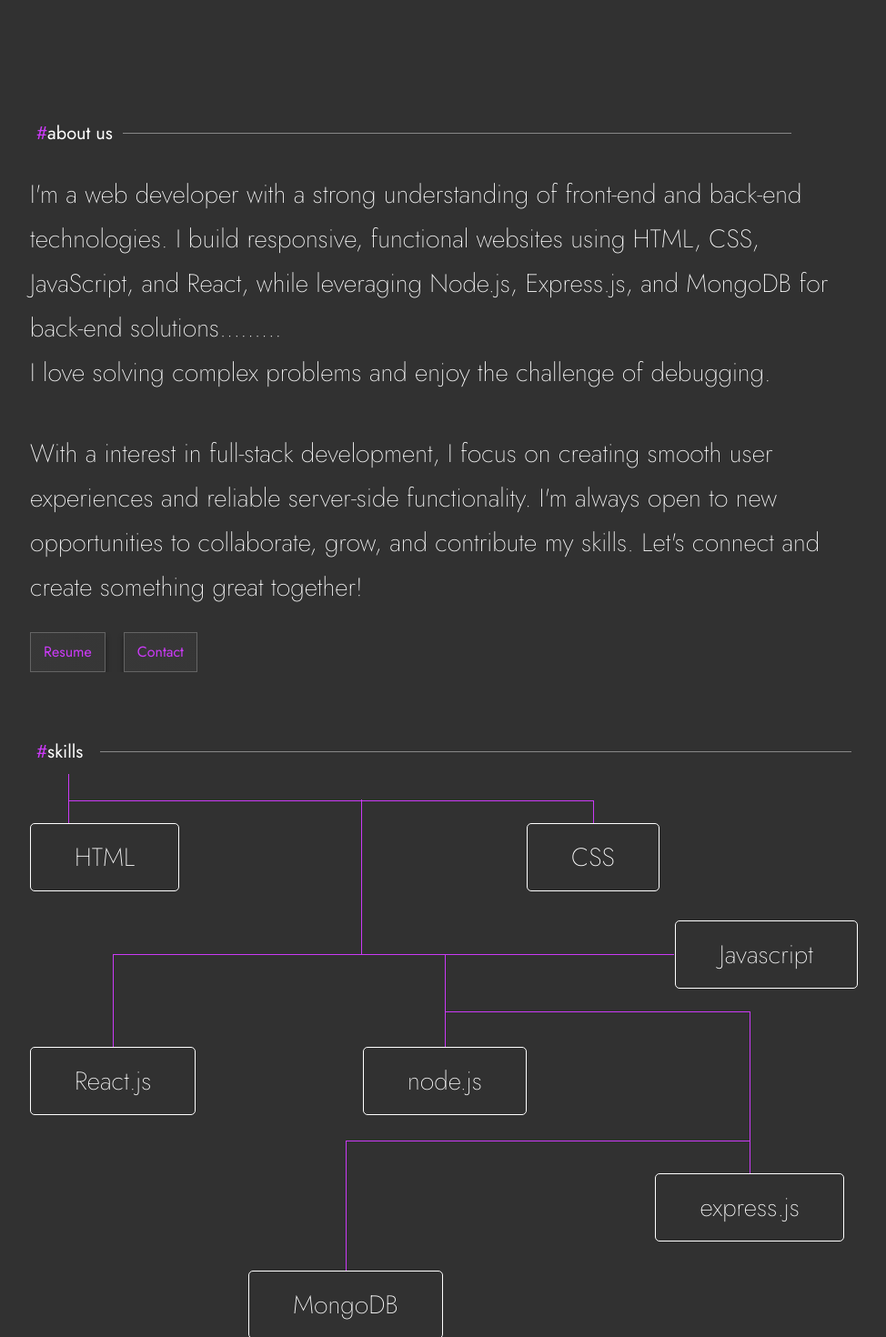
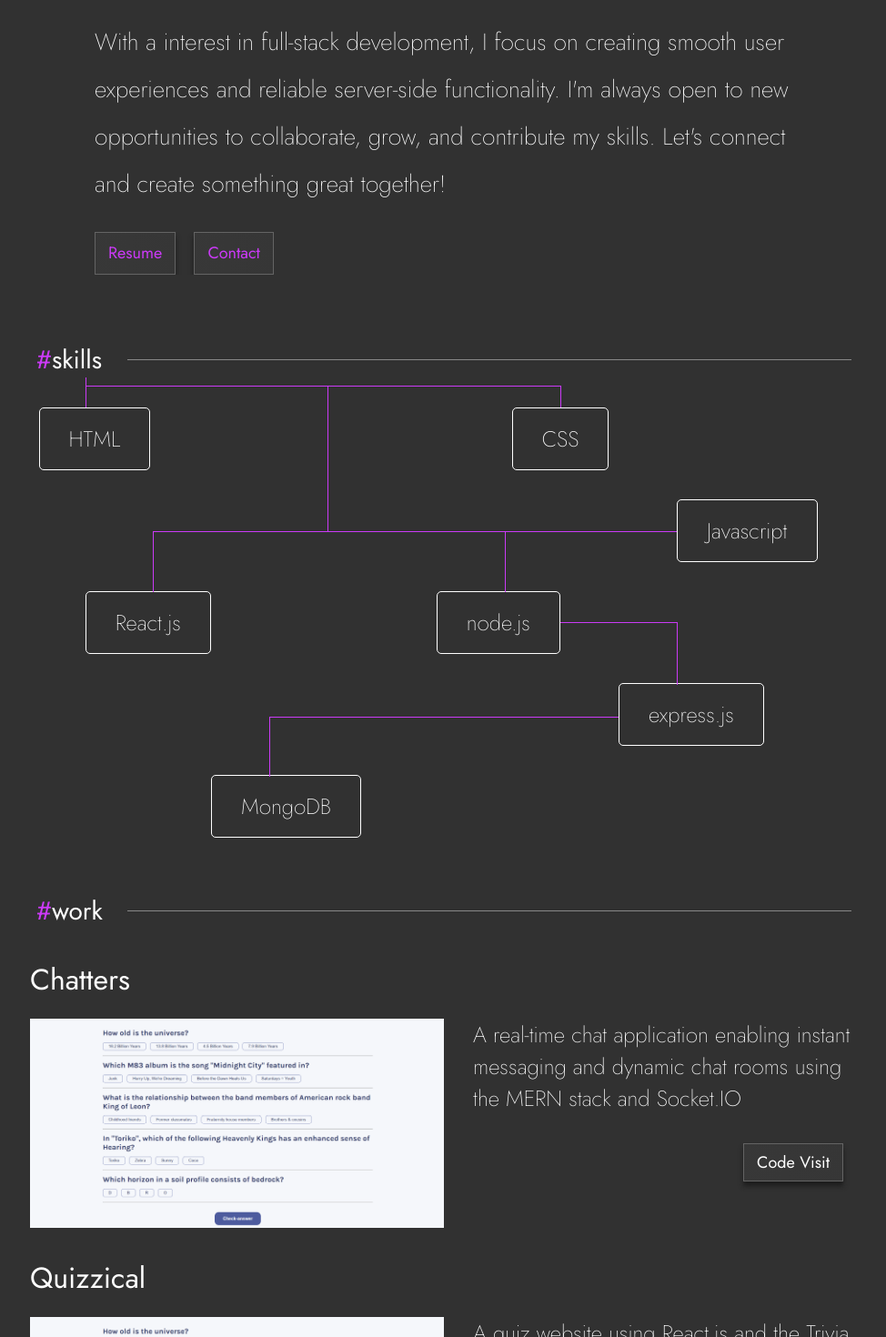
Before and after one commit to piyush-gangrade/portfolio, a React (Vite) app: page / in a window 1280 px wide. Shown: the part 940-2410 px from the top of the page at 91% size, without its empty margins (152-1126 px from the left). Built offline with nearby package versions, Linux system fonts and the light colour scheme.

Commit message:
change skill design and responsive for laptop

```diff
--- a/src/components/about/About.jsx
+++ b/src/components/about/About.jsx
@@ -16,7 +16,7 @@ export default function About() {
             </div>
             <div className="about-container">
                 <div className="about-text">
-                    <span>I'm a web developer with a strong understanding of front-end and back-end technologies. I build responsive, functional websites using HTML, CSS, JavaScript, and React, while leveraging Node.js, Express.js, and MongoDB for back-end solutions.{readMore?"":"........"}</span>
+                    <span>I'm a web developer with a strong understanding of front-end and back-end technologies. I build responsive, functional websites using HTML, CSS, JavaScript, and React, while leveraging Node.js, Express.js, and MongoDB for back-end solutions.<span className={`dots ${readMore?"dots-expended":""}`}>........</span></span>
                     <div className={`hidden-text ${readMore?"expended":""}`}>
                         <span>I love solving complex problems and enjoy the challenge of debugging.</span>
                         <span className="about-para">With a interest in full-stack development, I focus on creating smooth user experiences and reliable server-side functionality. I'm always open to new opportunities to collaborate, grow, and contribute my skills. Let's connect and create something great together!</span>
--- a/src/components/about/about.css
+++ b/src/components/about/about.css
@@ -15,6 +15,19 @@
     margin-top: 1.25rem;
 }
 
+.dots{
+    display: inline-block;
+    height: 17px;
+    max-width: 5rem;
+    transition: max-width 1s;
+    overflow: hidden;
+}
+
+.dots-expended{
+    max-width: 0;
+    transition: max-width 0.5s;
+}
+
 .hidden-text,
 .hidden-btn{
     display: inline-block;
@@ -22,6 +35,7 @@
     overflow: hidden;
     transition: max-height 0.5s;
 }
+
 
 .expended{
     max-height: 20rem;
@@ -58,12 +72,16 @@
     }
 
     .about-text{
-        font-size: 1.125rem;
+        font-size: 1.25rem;
+    }
+
+    .dots{
+        min-width: 0;
     }
 
     .hidden-text,
     .hidden-btn{
-        max-height: 20rem;
+        max-height: unset;
     }
 
     .read-btn-cnt{
@@ -71,48 +89,37 @@
     }
 }
 
-@media (min-width: 1180px) {
+@media (min-width: 769px) {
     #about > .heading::before{
-        width: 82%;
+        left: 125px;
     }
 
     .about-container{
-        width: 910px;
-        margin: 1.75rem auto 4rem;
-        line-height: 1.75;
+        width: 65%;
     }
 
     .about-text{
-        font-size: 1.75rem;
+        font-size: 1.5rem;
+        line-height: 1.5;
+
+    }
+}
+
+@media (min-width: 1080px) {
+    #about > .heading::before{
+        left: 125px;
+    }
+
+    .about-container{
+        width: 60%;
+    }
+
+    .about-text{
+        font-size: 1.625rem;
+        line-height: 2;
     }
 
     .about-para{
-        margin-top: 2.5rem;
-    }
-
-    .hidden-text,
-    .hidden-btn{
-        max-height: 20rem;
-    }
-
-    .expended{
-        max-height: 20rem;
-        transition: max-height 2s;
-    }
-
-    .read-btn-cnt{
-        display: none;
-    }
-
-    .hidden-btn{
-        margin-top: 0.625rem;
-    }
-
-    .hidden-btn a{
-        text-decoration: none;
-    }
-
-    .resume-btn{
-        margin-right: 1.25rem;
+        margin-top: 2rem;
     }
 }
--- a/src/components/skills/Skills.jsx
+++ b/src/components/skills/Skills.jsx
@@ -8,23 +8,17 @@ export default function Skills(){
                 <span className="heading-text" ><span className="purple">#</span>skills</span>
             </div>
             <div className="skill-container">
-                <ol className="skill-list level-1">
-                    <li className="skill skill-1">HTML</li>
-                    <li className="skill skill-2">CSS</li>
-                </ol>
-                <ol className="skill-list level-2">
-                    <li className="skill skill-3">Javascript</li>
-                </ol>
-                <ol className="skill-list level-3">
-                    <li className="skill skill-4">React.js</li>
-                    <li className="skill skill-5">node.js</li>
-                </ol>
-                <ol className="skill-list level-4">
-                    <li className="skill skill-6">express.js</li>
-                </ol>
-                <ol className="skill-list level-5">
-                    <li className="skill skill-7">MongoDB</li>
-                </ol>
+                <span className="level level-1"></span>
+                <div className="skill skill-1">HTML</div>
+                <div className="skill skill-2">CSS</div>
+                <span className="level level-2"></span>
+                <div className="skill skill-3">Javascript</div>
+                <span className="level level-3"></span>
+                <div className="skill skill-4">React.js</div>
+                <div className="skill skill-5">node.js</div>
+                <span className="level level-4"></span>
+                <div className="skill skill-6">express.js</div>
+                <div className="skill skill-7">MongoDB</div>
             </div>
         </div>
     </>
--- a/src/components/skills/skills.css
+++ b/src/components/skills/skills.css
@@ -1,223 +1,327 @@
 .skill-container{
-    width: 300px;
+    width: 80%;
     margin: 1.25rem auto 3.75rem;
-}
+    display: grid;
+    grid-template-columns: repeat(16, 1fr);
+    grid-template-rows: 1fr 1fr 1fr 1fr 1fr;
+    row-gap: 2rem;
+    justify-items: center;
+    position: relative;
+    }
 
-.skill-list{
-    margin-top: 0.625rem;
-    list-style-type: none;
-    position: relative;
-}
-
-.skill{
+    .skill{
     display: inline-block;
     font-weight: 200;
     padding: 0.5rem 1rem;
     border: 0.3px solid #FFFFFF;
     border-radius: 5px;
-    position: relative;
 }
 
-
-.skill::before,
-.skill::after{
+.level::before,
+.skill::before{
     content: '';
     background-color: #CB3AF7;
     position: absolute;
 }
 
+.level::before{
+    height: 0.2px;
+}
 
+.skill::before{
+    width: 0.2px;
+}
+
+/* first level skills */
 .level-1{
-    width: 76%;
-    display: flex;
-    justify-content: space-between;
+    grid-row-start: 1;
+    grid-column-start: 16;
+    grid-column-end: 17;
+}
+
+.level-1::before{
+    width: 44%;
+    bottom: 104%;
+    left: 19%;
+}
+
+.skill-1{
+    grid-row-start: 1;
+    grid-column-start: 1;
+    grid-column-end: 5;
+    justify-self: end;
 }
 
 .skill-1::before,
 .skill-2::before{
-    width: 0.2px;
-    bottom: 101%;
-    left: 50%;
+    bottom: 100%;
 }
 
 .skill-1::before{
-    height: 50%;
+    height: 6%;
+    left: 19%;
 }
 
-.skill-1::after{
-    width: 232%;
-    height: 0.2px;
-    bottom: 130%;
-    left: 50%;
+.skill-2{
+    grid-row-start: 1;
+    grid-column-start: 9;
+    grid-column-end: 13;
 }
 
 .skill-2::before{
-    height: 30%;
+    height: 4%;
+    left: 62.5%
 }
 
-.level-2,
-.level-4{
-    display: flex;
-    justify-content: end;
+/* second level skills */
+.level-2{
+    grid-row-start: 2;
+    grid-column-start: 1;
+    grid-column-end: 2;
 }
 
+.level-2::before{
+    width: 62.5%;
+    bottom: 71%;
+    right: 25%;
+}
 
-.level-2::before{
-    content: '';
-    background-color: #CB3AF7;
-    position: absolute;
-    width: 0.2px;
-    height: 200%;
-    bottom: 50%;
-    left: 40%;
+.skill-3{
+    grid-row-start: 2;
+    grid-column-start: 13;
+    grid-column-end: 17;
+    justify-self: start;
 }
 
 .skill-3::before{
-    width: 183%;
-    height: 0.2px;
-    bottom: 50%;
-    right: 101%;
+    height: 33%;
+    left: 37.5%;
+    bottom: 71%;
 }
 
+/* thrid level skills */
 .level-3{
-    width: 70%;
-    display: flex;
-    justify-content: space-between;
-    margin-top: 25px;
+    grid-row-start: 1;
+    grid-column-start: 16;
+    grid-column-end: 17;
+}
 
+.level-3::before{
+    width: 24.75%;
+    bottom: 61%;
+    left: 56.5%;
+}
+
+.skill-4{
+    grid-row-start: 3;
+    grid-column-start: 1;
+    grid-column-end: 5;
+    justify-self: end;
 }
 
 .skill-4::before,
 .skill-5::before{
-    width: 0.2px;
-    height: 114%;
-    bottom: 101%;
-    left: 50%;
+    height: 15%;
+    bottom: 56%;
 }
 
-.skill-5::after{
-    content: '';
-    background-color: #CB3AF7;
-    position: absolute;
-    width: 86%;
-    height: 0.2px;
-    bottom: 135%;
-    left: 50%;
+.skill-4::before{
+    left: 12.5%;
 }
 
-.level-4{
-    margin-top: 30px;
+.skill-5{
+    grid-row-start: 3;
+    grid-column-start: 7;
+    grid-column-end: 11;
+    justify-self: end;
 }
 
+.skill-5::before{
+    left: 56.5%;
+}
+
+/* fourth level skills */
+.level-4{
+    grid-row-start: 4;
+    grid-column-start: 1;
+    grid-column-end: 2;
+}
+
+.level-4::before{
+    width: 31.25%;
+    bottom: 28%;
+    right: 31.25%;
+}
 
 .skill-6{
-    margin-right: 15px;
+    grid-row-start: 4;
+    grid-column-start: 12;
+    grid-column-end: 16;
+    justify-self: start;
 }
 
 .skill-6::before{
-    width: 0.2px;
-    height: 214%;
-    bottom: 102%;
-    left: 50%;
+    height: 27%;
+    right: 18.75%;
+    bottom: 34%;
 }
 
-.skill-6::after{
-    content: '';
-    background-color: #CB3AF7;
-    position: absolute;
-    width: 134%;
-    height: 0.2px;
-    bottom: 135%;
-    right: 50%;
-}
-
+/* fivth level skills */
 .skill-7{
-    margin-left: 60px
+    grid-row-start: 5;
+    grid-column-start: 5;
+    grid-column-end: 9;
+    justify-self: start;
 }
 
 .skill-7::before{
-    width: 0.2px;
-    height: 160%;
-    bottom: 102%;
-    left: 50%;
+    height: 15.75%;
+    left: 37.5%;
+    bottom: 12.25%;
 }
 
-
-@media (min-width: 1180px) {
-
+@media (min-width: 426px) {
     .skill-container{
-        width: 910px;
-        margin: 4rem auto 6rem;
-    }
-
-    .skill-list{
-        margin-top: 2rem;
-        list-style-type: none;
-        position: relative;
+        margin: 2rem auto 3.75rem;
+        row-gap: 2rem;
     }
 
     .skill{
-        font-size: 1.75rem;
-        padding: 1rem 3rem;
+        padding: 0.75rem 1.5rem;
+        font-size: 1.125rem;
     }
 
-
-    .skill-1::before {
-        height: 75%;
-        left: 25%;
+    .level::before{
+        height: 0.5px;
     }
 
-    .skill-1::after{
-        width: 356%;
-        left: 25%;
-        bottom: 136%;
+    .skill::before{
+        width: 0.5px;
+    }
+
+    /* first level skills */
+
+    .level-1::before{
+        width: 50%;
+        bottom: 105%;
+        left: 12.5%;
+    }
+
+    .skill-1{
+        justify-self: unset;
+    }
+
+    .skill-1::before{
+        height: 8%;
+        left: 12.5%;
     }
 
     .skill-2::before{
-        height: 35%;
+        height: 5%;
+        left: 62.5%
     }
 
+    /* second level skills */
 
     .level-2::before{
-        height: 228%;
+        width: 56.25%;
     }
 
     .skill-3::before{
-        width: 309%;
+        height: 34%;
     }
 
-    .level-3, .level-4{
-        margin-top: 4rem;
-    }
+    /* thrid level skills */
 
-    .level-3{
-        width: 60%;
+    .level-3::before{
+        width: 18.75%;
+        bottom: 50%;
+        left: 62.5%;
     }
 
     .skill-4::before,
     .skill-5::before{
-        height: 140%;
+        height: 14.5%;
+        bottom: 56.625%;
     }
 
-    .skill-5::after {
-        width: 189%;
-        bottom: 154%;
+    .skill-4::before{
+        left: 18.75%;
+    }
+
+    /* fourth level skills */
+    .skill-6::before{
+        height: 15%;
+        bottom: 35%;
+    }
+
+    .skill-7::before {
+        height: 14.75%;
+        bottom: 13.25%;
+    }
+}
+
+
+@media (min-width: 769px) {
+    .skill{
+        padding: 1rem 2rem;
+        font-size: 1.25rem;
+    }
+
+    .level::before{
+        height: 0.75px;
+    }
+
+    .skill::before{
+        width: 0.75px;
+    }
+
+    .skill-4::before,
+    .skill-5::before{
+        height: 14%;
+        bottom: 57%;
     }
 
     .skill-6::before {
-        height: 242%;
-    }
-
-    .skill-6::after {
-        width: 216%;
-        bottom: 150%;
-    }
-
-    .skill-7{
-        margin-left: 15rem;
+        height: 14.25%;
+        bottom: 35.625%;
     }
 
     .skill-7::before {
-        height: 194%;
+        height: 13.75%;
+        bottom: 14.125%;
     }
 }
+
+@media (min-width: 1025px) {
+    .skill{
+        font-size: 1.5rem;
+    }
+
+    .level-1::before{
+        width: 51%;
+        bottom: 105%;
+        left: 11.5%;
+    }
+
+    .skill-1::before{
+        height: 7%;
+        left: 11.5%;
+    }
+
+    .level-3::before{
+        width: 12.625%
+    }
+
+    .level-4::before{
+        width: 37.5%;
+    }
+
+    .skill-6::before{
+        right: 24.9%;
+    }
+
+    .skill-7::before{
+        left: 31.25%;
+    }
+}
--- a/src/components/work/work.css
+++ b/src/components/work/work.css
@@ -57,7 +57,6 @@
 }
 
 @media (min-width: 426px) {
-
     .project-img{
         width: 100%;
         height: unset;
@@ -65,7 +64,56 @@
 
     .project-des{
         font-size: 1.125rem;
-        text-align: center;
+    }
+}
+
+@media (min-width: 769px) {
+    .projects-section{
+        width: 80%;
+        margin: 2rem auto 4rem;
+    }
+
+    .project-container{
+        margin-bottom: 2rem;
+    }
+    .project-heading{
+        font-size: 1.5rem;
+    }
+
+    .project-content{
+        flex-direction: row;
+        gap: 2rem;
+        align-items: normal;
+    }
+
+    .project-img{
+        min-width: 50%;
+        height: unset;
+    }
+
+    .project-des{
+        font-size: 1.25rem;
+        margin: 0rem 0px 2rem;
+        text-align: unset;
+    }
+
+    .project-link {
+        align-self: end;
+        margin-right: 1rem;
+    }
+
+    .project-link a{
+        text-decoration: none;
+    }
+
+    .hidden{
+        display: flex;
+        flex-direction: column;
+        max-height: none;
+    }
+
+    .view-btn-cnt{
+        display: none;
     }
 }
 
--- a/src/index.css
+++ b/src/index.css
@@ -63,22 +63,31 @@ html{
 
 }
 
-
-@media (min-widht: 1180px) {
-    .heading{
-        width: 980px;
-    }
-
+@media (min-width: 769px) {
     .heading::before{
-        width: 88%;
+        left: 85px;
     }
 
     .heading-text{
-        font-size: 2rem;
+        font-size: 1.5rem;
     }
 
     .btn{
         font-size: 1rem;
-        padding: 0.625rem 1.25rem
     }
 }
+
+
+@media (min-width: 1024px) {
+    .heading::before{
+        left: 100px;
+    }
+
+    .heading-text{
+        font-size: 1.75rem;
+    }
+
+    .btn{
+        font-size: 1.125rem;
+    }
+}
```
Also changed, not shown: src/App.css (+25 -2 lines), src/components/contact/contact.css (+30 -1 lines), src/components/home/home.css (+30 -14 lines).
